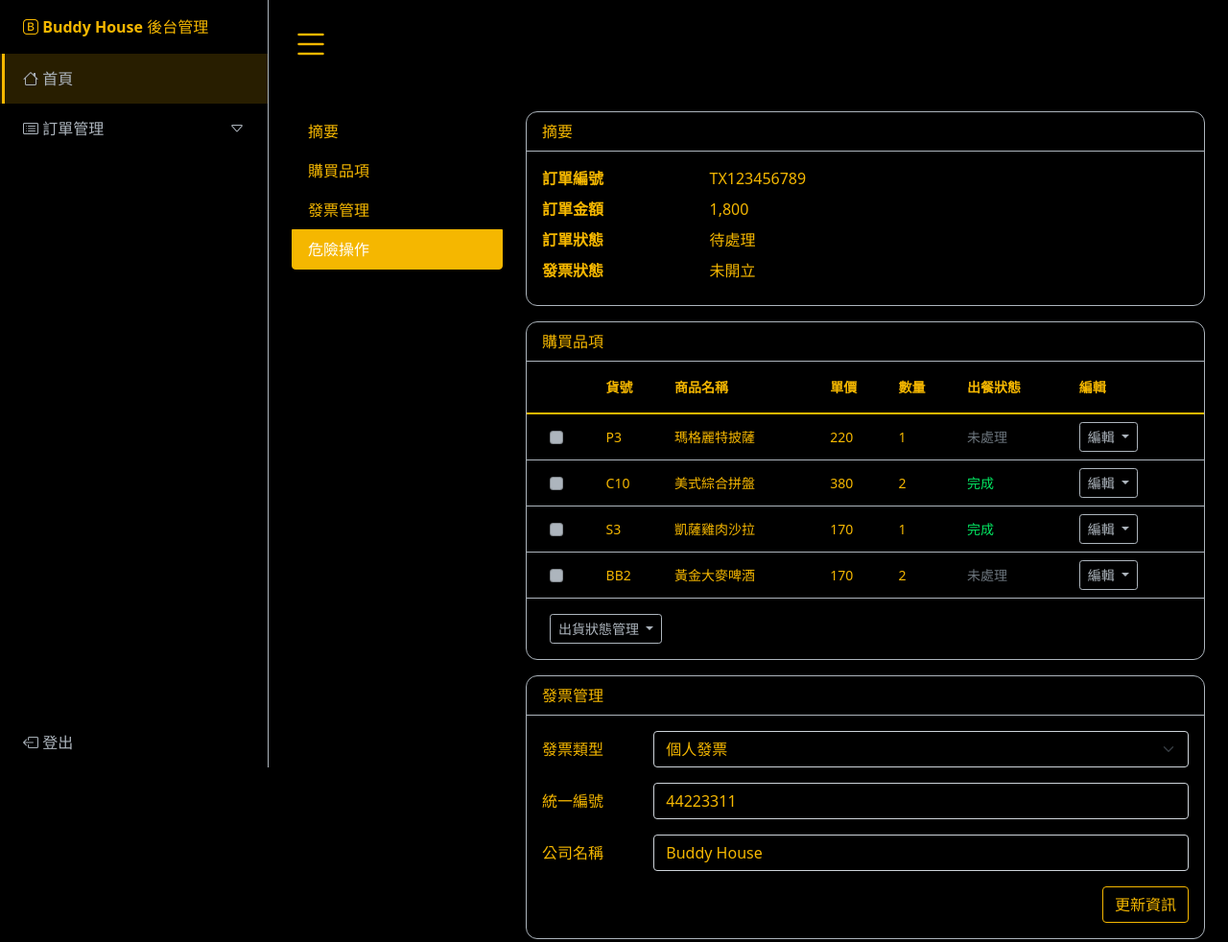
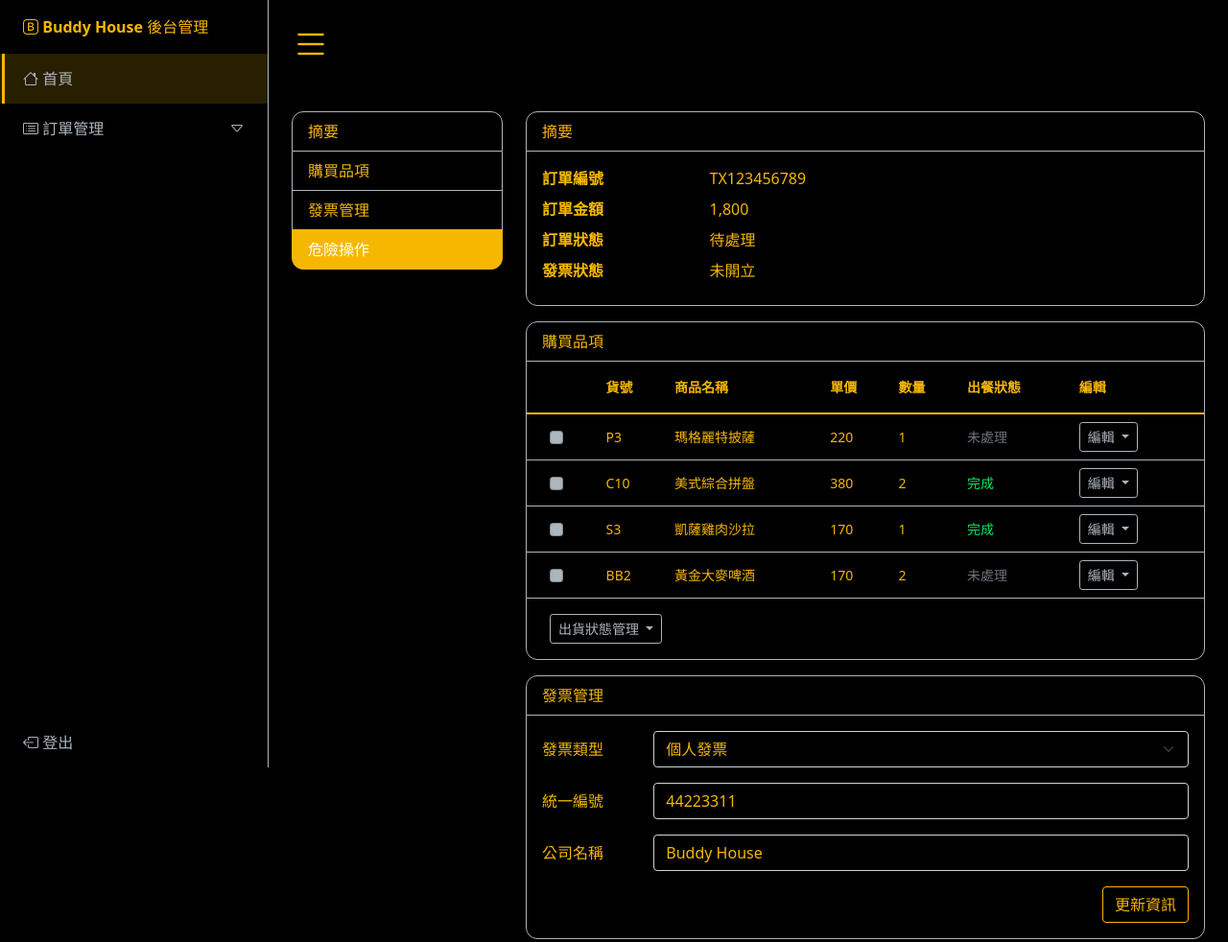
Before and after one commit to Clancies/dashboard, a website: page order.html in a window 1280 px wide. Shown: the top 982 px of the page at 96% size. Drawn offline with nearby package versions, Linux system fonts and the light colour scheme.

Commit message:
edit list-group border

```diff
--- a/stylesheet/helpers/_variables.scss
+++ b/stylesheet/helpers/_variables.scss
@@ -1478,9 +1478,9 @@ $progress-bar-transition:           width .6s ease !default;
 // scss-docs-start list-group-variables
 $list-group-color:                  $primary;//$gray-900 !default;
 $list-group-bg:                     $dark;//$white !default;
-$list-group-border-color:           rgba($black, .125) !default;
+$list-group-border-color:           $secondary;//rgba($black, .125) !default;
 $list-group-border-width:           $border-width !default;
-$list-group-border-radius:          $border-radius !default;
+$list-group-border-radius:          $border-radius-lg !default;
 
 $list-group-item-padding-y:         $spacer * .5 !default;
 $list-group-item-padding-x:         $spacer !default;
```
Also changed, not shown: stylesheet/css/all.css, 1 other file.
